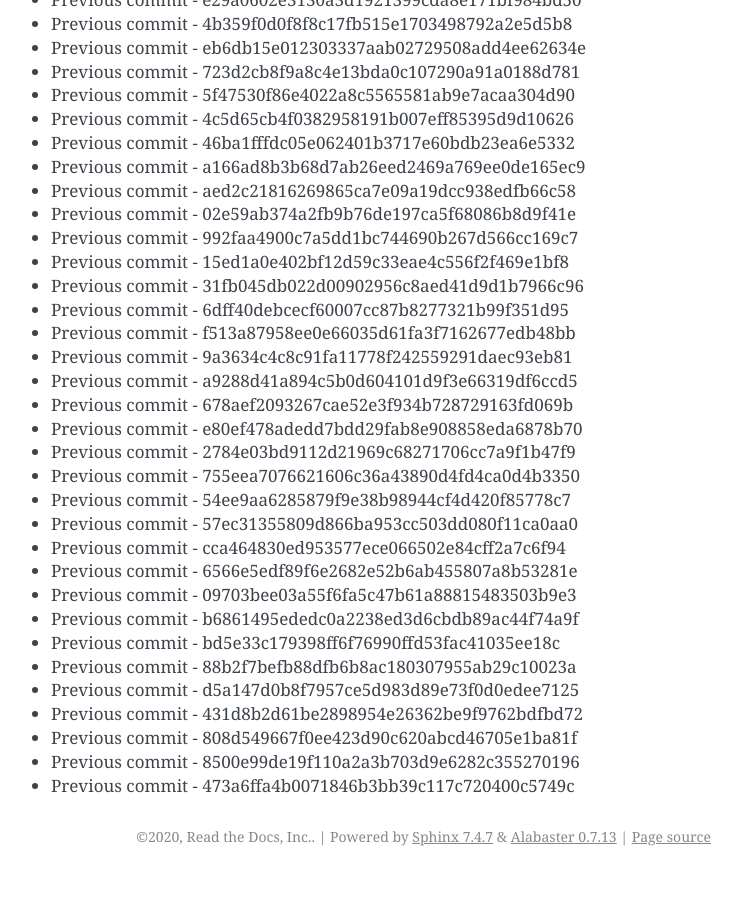
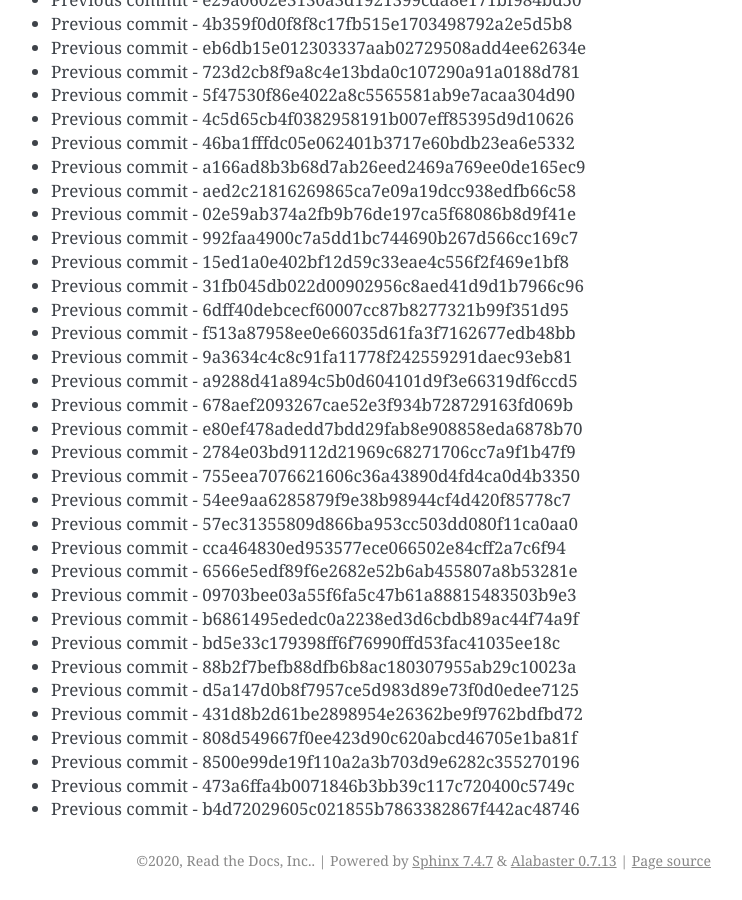
Before and after one commit to readthedocs/rtd-git-stresstest, a Sphinx documentation site: the page built from docs/updates.rst, in a window 1280 px wide and 900 px high, scrolled down 4677 px. Shown: the whole window, without its empty margins (399-1141 px from the left). Built offline with Sphinx 7.4.7, drawn with Linux system fonts in a browser that asks for light colours; before the commit the page ends 5553 px from its top, so only the background shows below that.

Commit message:
Generating commit from previous: b4d72029605c021855b7863382867f442ac48746

```diff
--- a/docs/updates.rst
+++ b/docs/updates.rst
@@ -228,3 +228,4 @@ It can be tested for any performance characteristics.
 * Previous commit - 808d549667f0ee423d90c620abcd46705e1ba81f
 * Previous commit - 8500e99de19f110a2a3b703d9e6282c355270196
 * Previous commit - 473a6ffa4b0071846b3bb39c117c720400c5749c
+* Previous commit - b4d72029605c021855b7863382867f442ac48746
```
